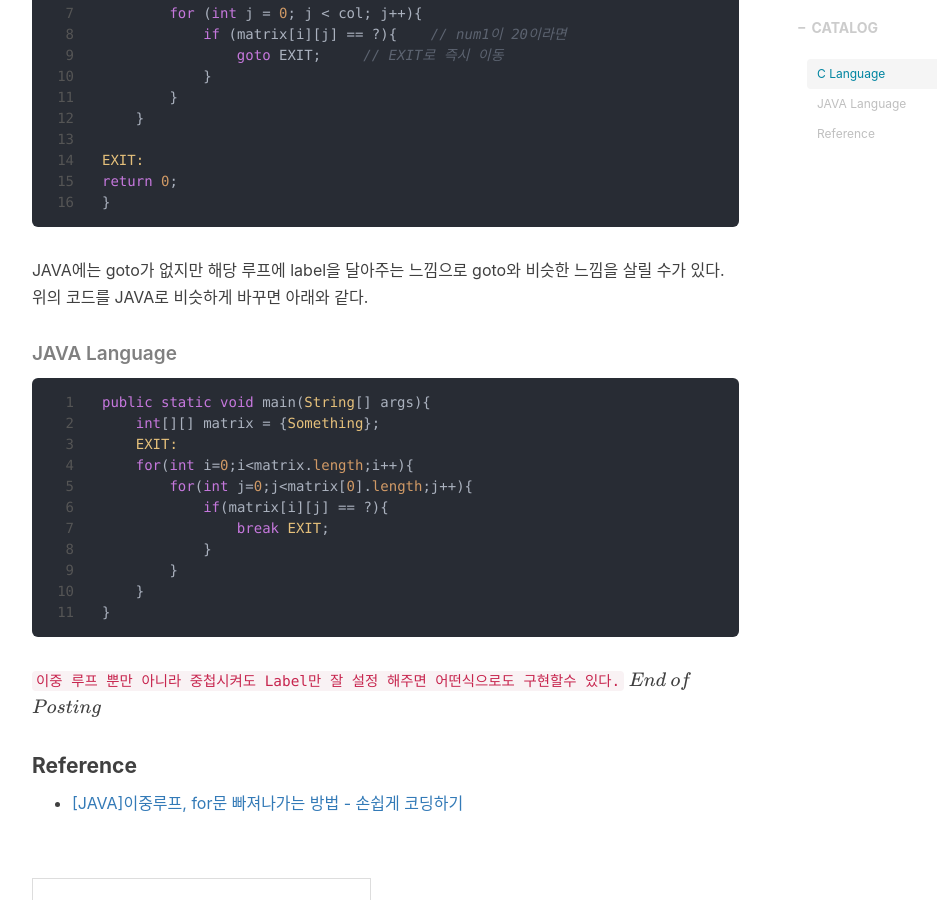
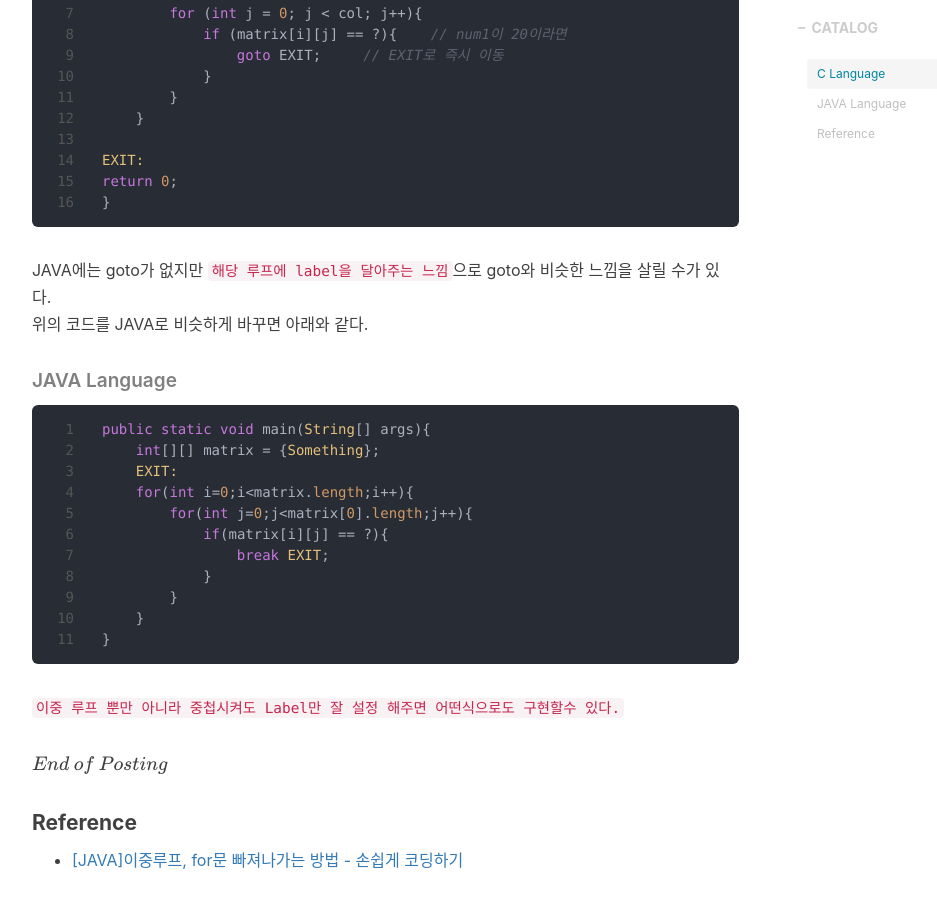
Before and after one commit to ggoowlgns/ggoowlgns.github.io, a Jekyll site: the page built from _posts/2019-08-15-useful_java_2-post.md, in a window 1280 px wide and 900 px high, scrolled down 1126 px. Shown: the whole window, without its empty margins (233-1170 px from the left). Built offline with Jekyll 4.4.1, drawn with Linux system fonts in a browser that asks for light colours; nearby versions of some CDN libraries; our own code applies the rules of GitHub Pages for plain Markdown files; formulas are drawn with MathJax 3; comment, search, counter and statistics services are not loaded.

````diff
--- a/_posts/2019-08-15-useful_java_2-post.md
+++ b/_posts/2019-08-15-useful_java_2-post.md
@@ -43,7 +43,7 @@ return 0;
 ```
 
 
-JAVA에는 goto가 없지만 해당 루프에 label을 달아주는 느낌으로 goto와 비슷한 느낌을 살릴 수가 있다.
+JAVA에는 goto가 없지만 `해당 루프에 label을 달아주는 느낌`으로 goto와 비슷한 느낌을 살릴 수가 있다.
 위의 코드를 JAVA로 비슷하게 바꾸면 아래와 같다.
 ##### JAVA Language
 ```java
@@ -62,6 +62,8 @@ public static void main(String[] args){
 
 
 `이중 루프 뿐만 아니라 중첩시켜도 Label만 잘 설정 해주면 어떤식으로도 구현할수 있다.`
+
+
 $End $ $of $ $Posting $
 
 
````
